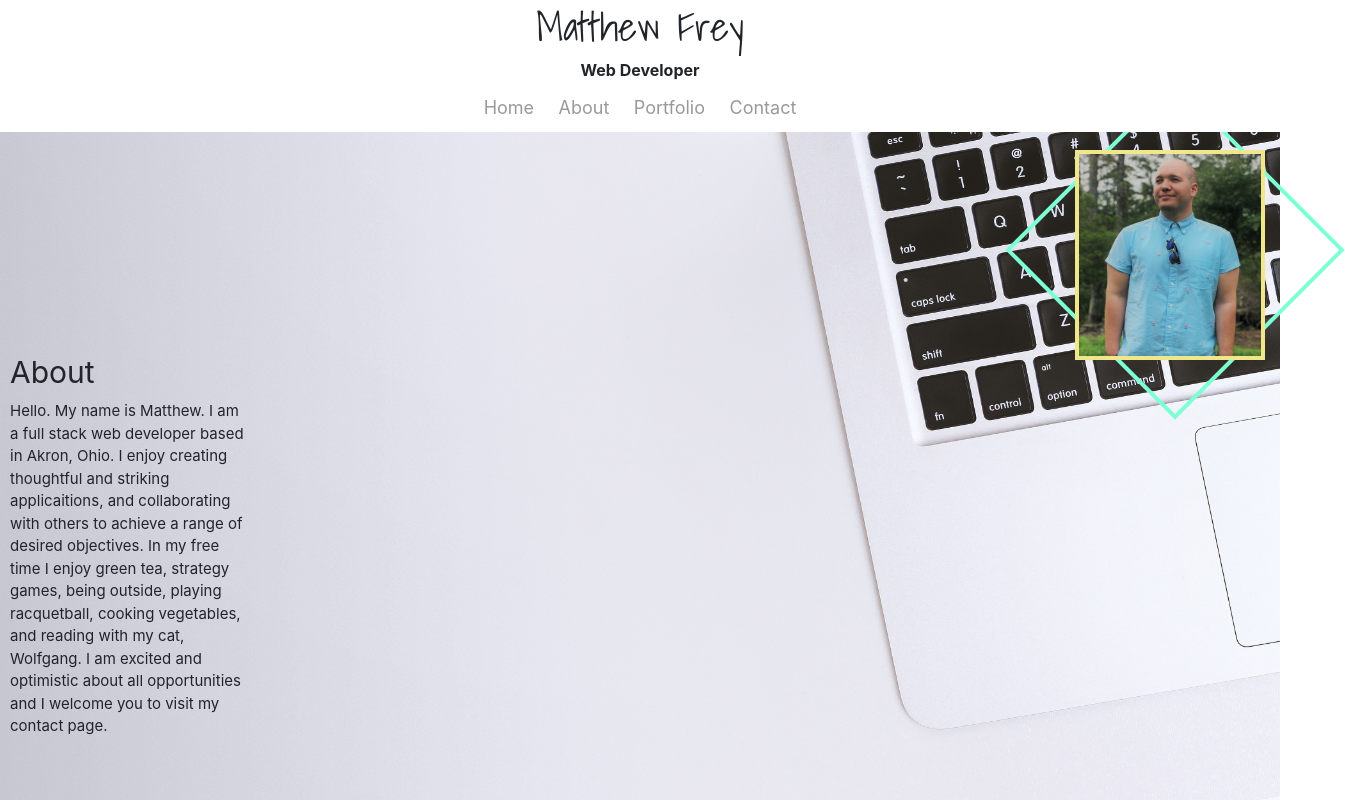
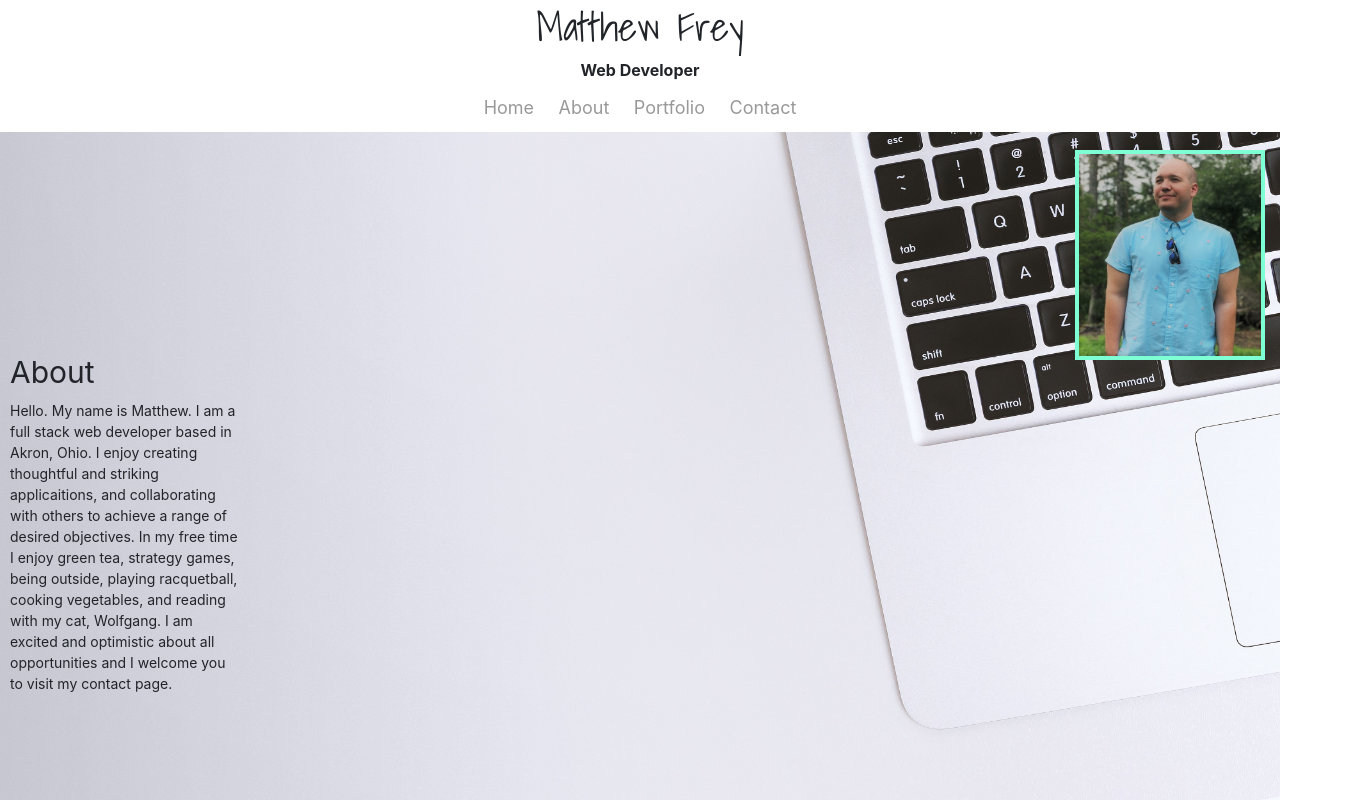
Before and after one commit to freym827/portfolio, a plain HTML site: page about.html in a window 1280 px wide. Shown: the whole page, 1345 px wide, since content can reach past the window. Drawn offline with nearby package versions, Linux system fonts and the light colour scheme.

Commit message:
hellloooo

```diff
--- a/about.html
+++ b/about.html
@@ -18,7 +18,6 @@
     <a class="pagelinks" href="portfolio.html">Portfolio</a>
     <a class="pagelinks" href="contact.html">Contact</a>
   </div>
-    <div class="frame"></div>
     <img class="selfie" src="assets/images/cropselfie.jpg">
     <p class="aboutlbl">About</p>
     <p class="abouttxt">
--- a/assets/style.css
+++ b/assets/style.css
@@ -142,25 +142,13 @@ body {
     display: none
 }
 
-.frame {
-    width: 220px;
-    height: 220px;
-    position: absolute;
-    right: -15px;
-    top: 125px;
-    -webkit-transform: rotate(45deg);
-    transform: rotate(45deg);
-    border: 4px solid #7FFFD4;
-    overflow: hidden;
-}
-
 .selfie {
   width: 150px;
   height: 175px;
   position: absolute;
   right: 20px;
   top: 150px;
-  border: 4px solid #F0E68C;
+  border: 4px solid #7FFFD4;
 }
 
 .aboutlbl {
@@ -191,7 +179,6 @@ body {
         position: absolute;
         right: 20px;
         top: 150px;
-        border: 4px solid #F0E68C;
       }
 
       .abouttxt {
@@ -208,18 +195,6 @@ body {
         top: 340px;
         left: 10px;
     }
-
-    .frame {
-        width: 240px;
-        height: 240px;
-        position: absolute;
-        right: -15px;
-        top: 130px;
-        -webkit-transform: rotate(45deg);
-        transform: rotate(45deg);
-        border: 4px solid #7FFFD4;
-        overflow: hidden;
-    }
 }
 
 @media only screen and (min-height: 800px) {
@@ -229,12 +204,11 @@ body {
         position: absolute;
         right: 15px;
         top: 150px;
-        border: 4px solid #F0E68C;
       }
 
       .abouttxt {
-        width: 240px;
-        font-size: 15px;
+        width: 230px;
+        font-size: 14px;
         position: absolute;
         top: 400px;
         left: 10px;
@@ -245,18 +219,6 @@ body {
         position: absolute;
         top: 350px;
         left: 10px;
-    }
-
-    .frame {
-        width: 240px;
-        height: 240px;
-        position: absolute;
-        right: -15px;
-        top: 130px;
-        -webkit-transform: rotate(45deg);
-        transform: rotate(45deg);
-        border: 4px solid #7FFFD4;
-        overflow: hidden;
     }
 }
 
```
